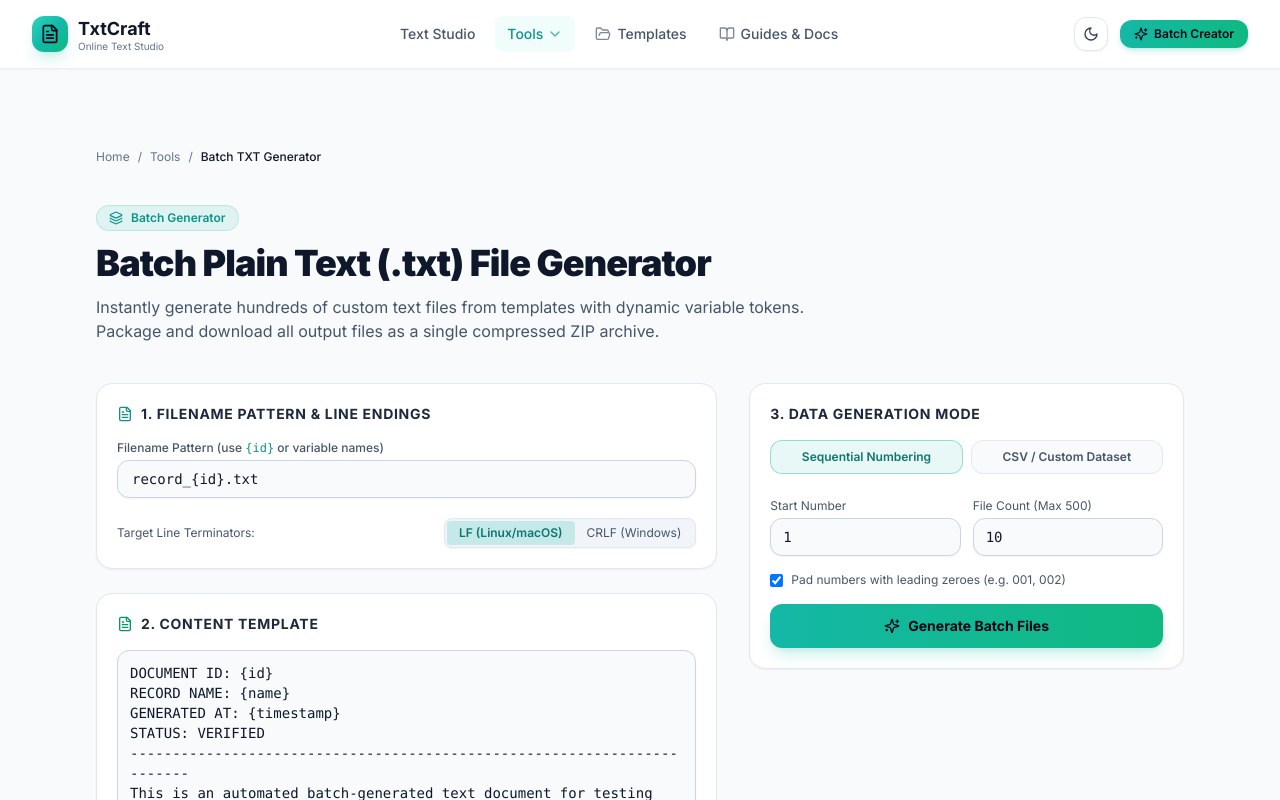
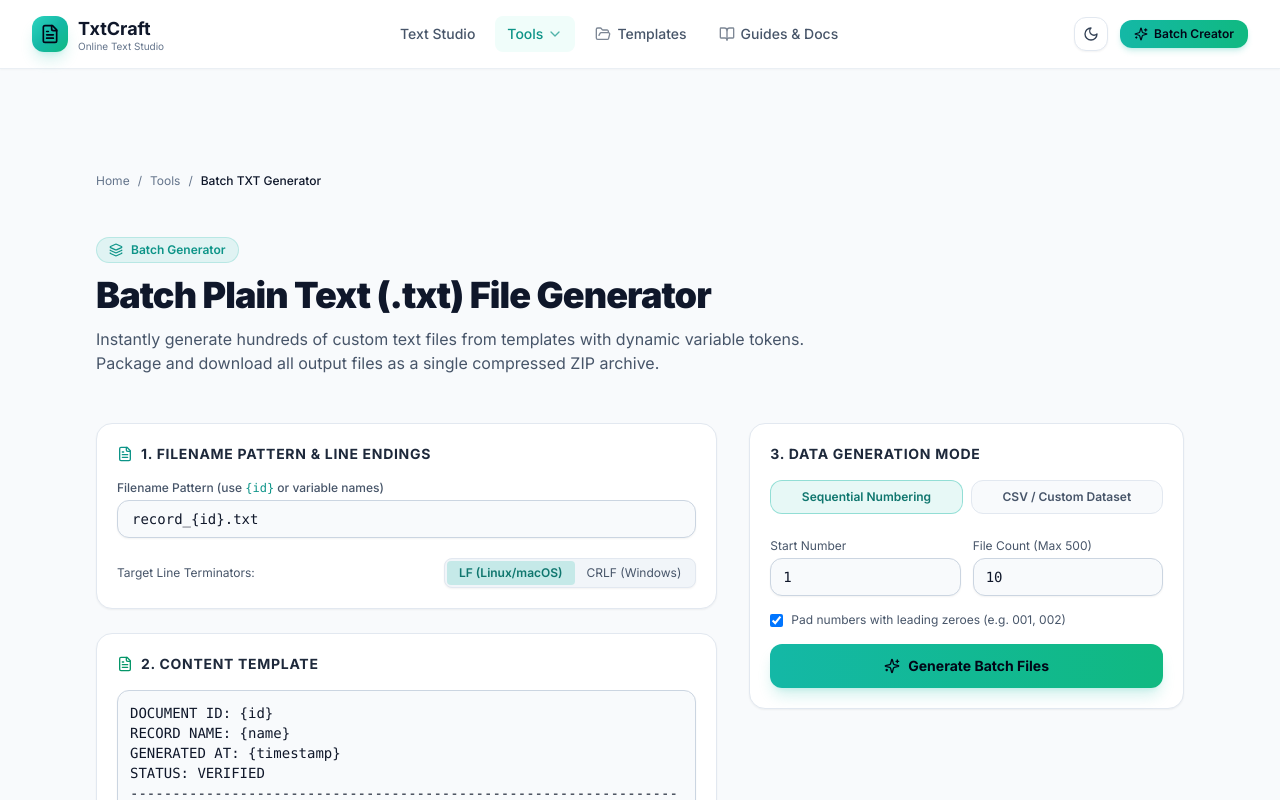
Before and after one commit to ismailattar631-netizen/Txtfilemaker, a Next.js app: page /tools/batch-generator in a window 1280 px wide. Shown: the top 800 px of the page. Built offline with nearby package versions, Linux system fonts and the light colour scheme.

Commit message:
design: unify spacing and card interactions for src/app/tools/batch-generator/page.tsx

```diff
--- a/src/app/tools/batch-generator/page.tsx
+++ b/src/app/tools/batch-generator/page.tsx
@@ -164,7 +164,7 @@
   ];
 
   return (
-    <div className="max-w-6xl mx-auto px-4 sm:px-6 lg:px-8 py-10 space-y-10 transition-colors">
+    <div className="max-w-6xl mx-auto px-4 sm:px-6 lg:px-8 py-10 sm:py-14 space-y-10 sm:space-y-12 transition-colors">
       <BreadcrumbJsonLd
         items={[
           { name: 'Home', url: 'https://txtcraft.site' },
```
